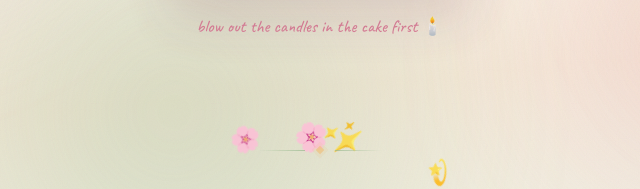
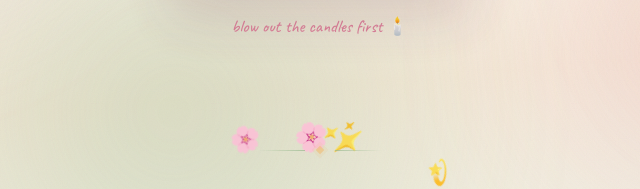
Before and after one commit to Tensai-desu/forpauline, a plain HTML site: page index.html in a window 1280 px wide. Both pictures are taken after a click on the button "Open the letter — blow out the candles first". Shown: the part 1829-2018 px from the top of the page, 320-960 px from the left. Drawn offline with Linux system fonts and the light colour scheme.

Commit message:
Update index.html

```diff
--- a/index.html
+++ b/index.html
@@ -1578,13 +1578,13 @@ function nudgeLockedEnvelope(){
   envelope.classList.remove('shake');
   void envelope.offsetWidth; // restart animation if tapped repeatedly
   envelope.classList.add('shake');
-  envelopeHint.textContent = 'blow the candles first! 🕯️';
+  envelopeHint.textContent = 'blow the candles in the cake first! 🕯️';
   envelopeHint.classList.remove('warn');
   void envelopeHint.offsetWidth;
   envelopeHint.classList.add('warn');
   clearTimeout(envelopeShakeTimer);
   envelopeShakeTimer = setTimeout(() => {
-    envelopeHint.textContent = 'blow out the candles in the cake first 🕯️';
+    envelopeHint.textContent = 'blow out the candles first 🕯️';
   }, 1800);
 }
 
```
